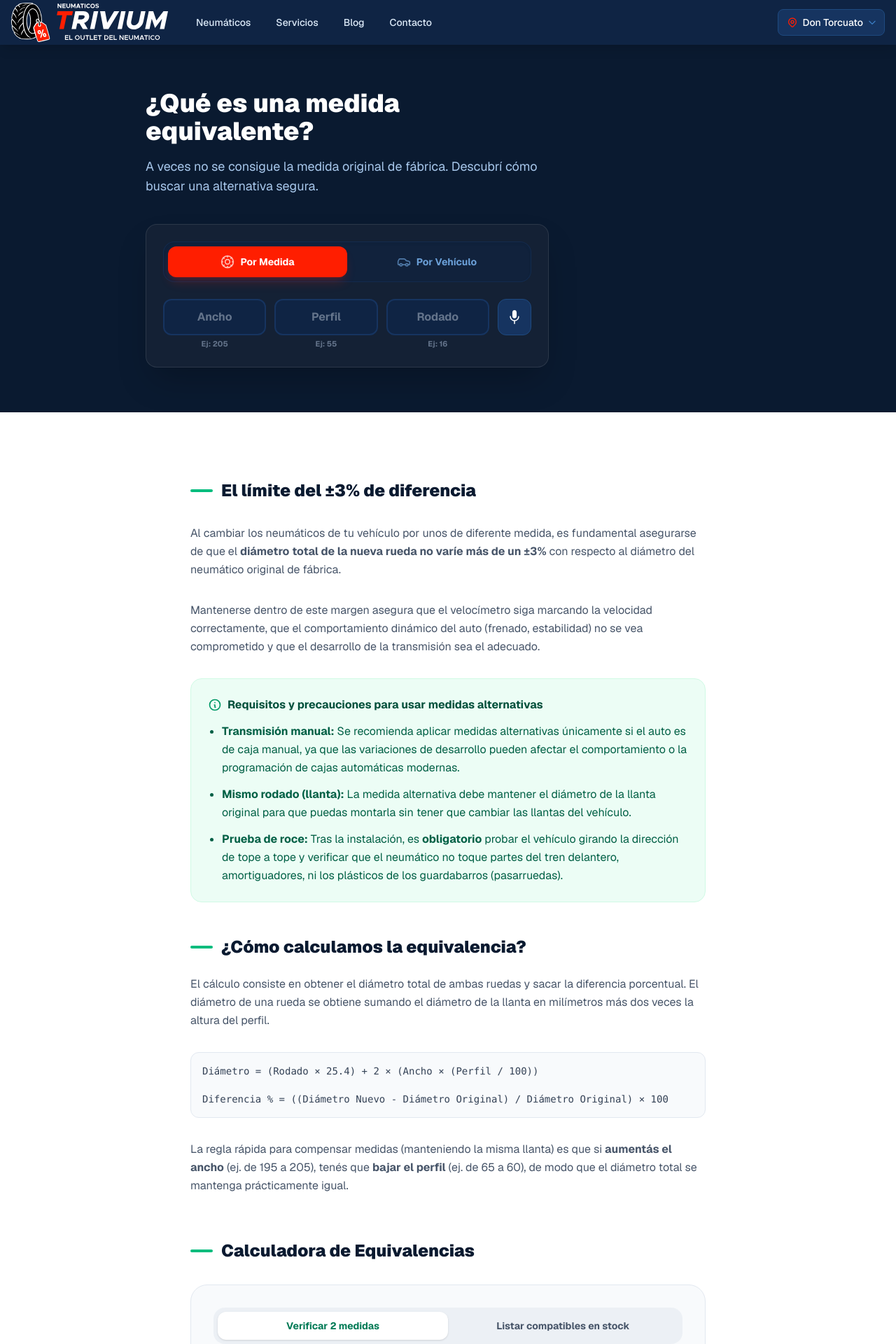
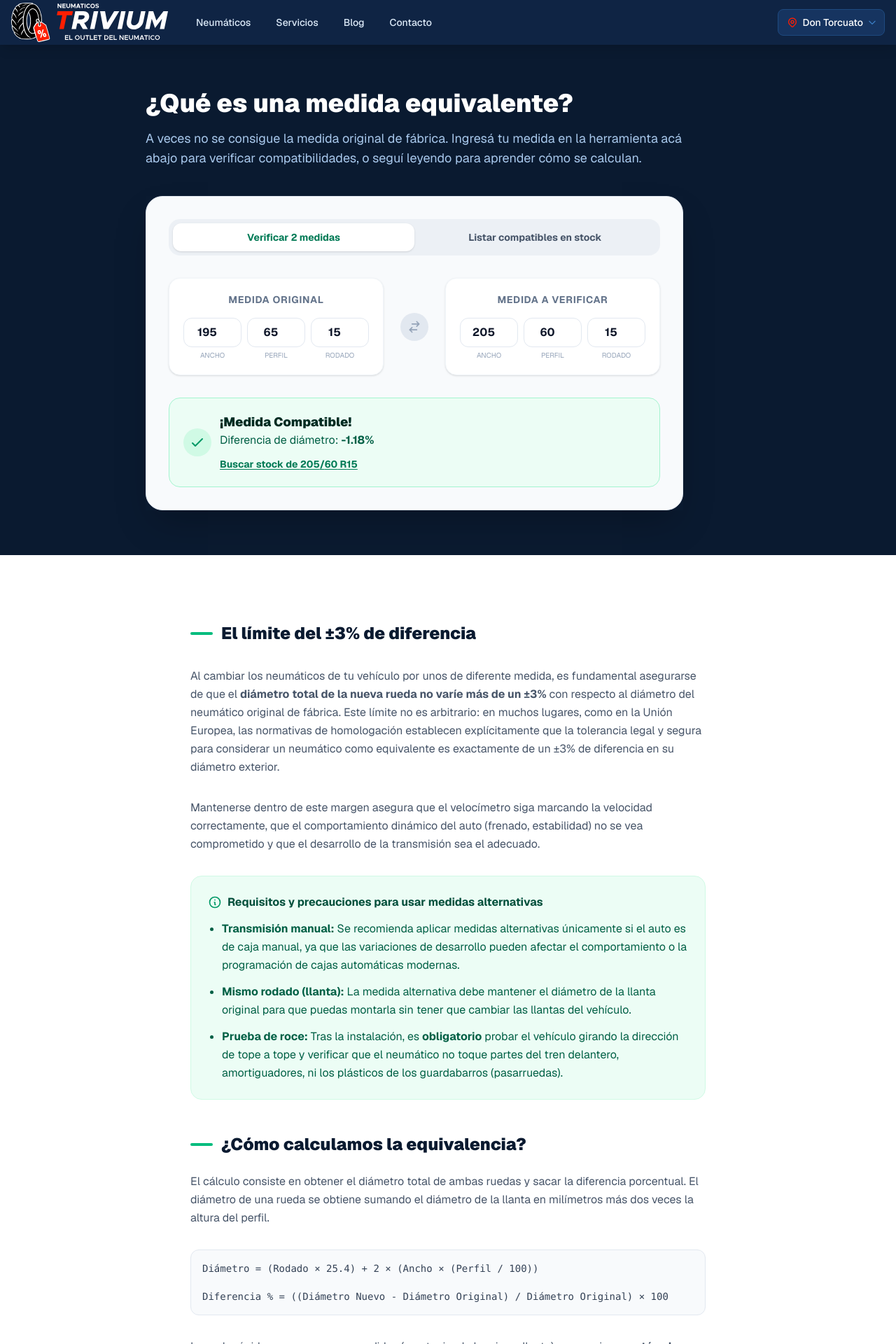
Before and after one commit to AugustinCrochat/neumaticos-trivium, a Next.js app: page /blog/equivalencias in a window 1280 px wide. Shown: the top 1920 px of the page at 70% size. Built offline with nearby package versions, Linux system fonts and the light colour scheme.

Commit message:
feat: replace TireSizeSearch with EquivalenceCalculator in Equivalencias page and update content for clarity

```diff
--- a/src/app/blog/equivalencias/page.tsx
+++ b/src/app/blog/equivalencias/page.tsx
@@ -1,5 +1,4 @@
 import Link from "next/link";
-import { TireSizeSearch } from "@/components/ui/TireSizeSearch";
 import { EquivalenceCalculator } from "@/components/ui/EquivalenceCalculator";
 
 export const metadata = {
@@ -13,16 +12,16 @@ export default function EquivalenciasPage() {
       {/* Header */}
       <div className="bg-navy-900 py-12 md:py-16">
         <div className="max-w-4xl mx-auto px-4">
-          <div className="max-w-xl">
+          <div className="max-w-3xl">
             <h1 className="text-3xl md:text-4xl font-black text-white mb-4">
               ¿Qué es una medida equivalente?
             </h1>
             <p className="text-navy-200 text-lg mb-10">
-              A veces no se consigue la medida original de fábrica. Descubrí cómo buscar una alternativa segura.
+              A veces no se consigue la medida original de fábrica. Ingresá tu medida en la herramienta acá abajo para verificar compatibilidades, o seguí leyendo para aprender cómo se calculan.
             </p>
 
-            <div className="bg-slate-800/50 p-6 rounded-2xl border border-white/10 shadow-2xl">
-              <TireSizeSearch />
+            <div className="shadow-2xl">
+              <EquivalenceCalculator />
             </div>
           </div>
         </div>
@@ -37,7 +36,7 @@ export default function EquivalenciasPage() {
 
         <div className="space-y-8 text-slate-600 leading-relaxed">
           <p>
-            Al cambiar los neumáticos de tu vehículo por unos de diferente medida, es fundamental asegurarse de que el <strong>diámetro total de la nueva rueda no varíe más de un ±3%</strong> con respecto al diámetro del neumático original de fábrica.
+            Al cambiar los neumáticos de tu vehículo por unos de diferente medida, es fundamental asegurarse de que el <strong>diámetro total de la nueva rueda no varíe más de un ±3%</strong> con respecto al diámetro del neumático original de fábrica. Este límite no es arbitrario: en muchos lugares, como en la Unión Europea, las normativas de homologación establecen explícitamente que la tolerancia legal y segura para considerar un neumático como equivalente es exactamente de un ±3% de diferencia en su diámetro exterior.
           </p>
 
           <p>
@@ -74,14 +73,6 @@ export default function EquivalenciasPage() {
             La regla rápida para compensar medidas (manteniendo la misma llanta) es que si <strong>aumentás el ancho</strong> (ej. de 195 a 205), tenés que <strong>bajar el perfil</strong> (ej. de 65 a 60), de modo que el diámetro total se mantenga prácticamente igual.
           </p>
         </div>
-
-        <div className="mt-16">
-          <h2 className="text-2xl font-black text-navy-900 mb-8 flex items-center gap-3">
-            <span className="w-8 h-1 bg-emerald-500 rounded-full"></span>
-            Calculadora de Equivalencias
-          </h2>
-          <EquivalenceCalculator />
-        </div>
       </div>
 
       {/* Footer CTA */}
```
